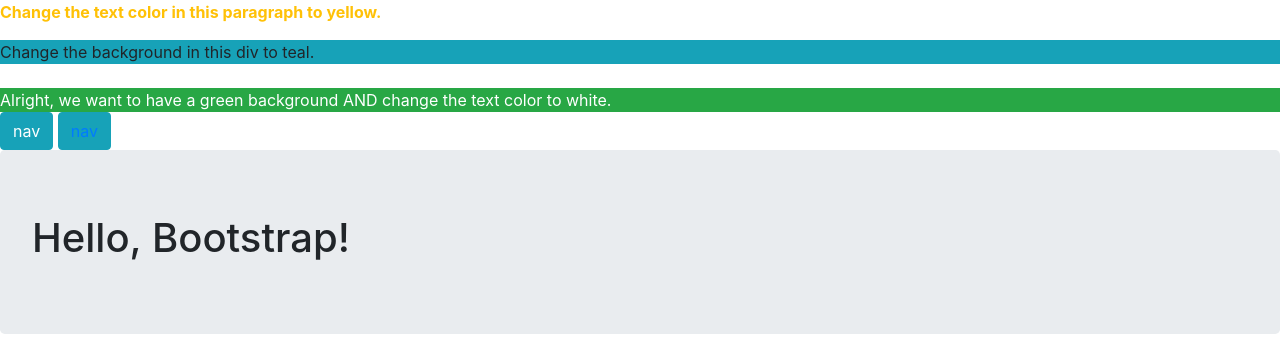
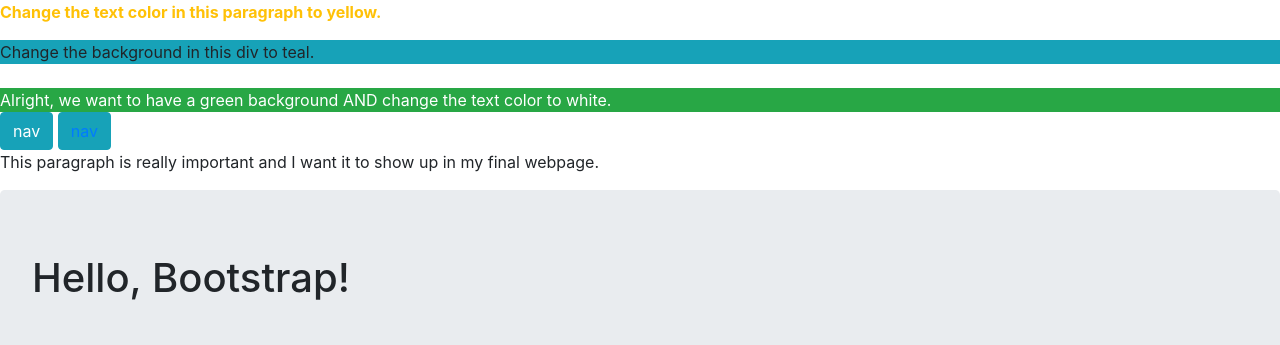
Before and after one commit to camdeputy/glitch-test, a plain HTML site: page index.html in a window 1280 px wide. Shown: the top 345 px of the page. Drawn offline with nearby package versions, Linux system fonts and the light colour scheme.

Commit message:
Adding the important paragraph

```diff
--- a/index.html
+++ b/index.html
@@ -29,6 +29,10 @@
       <a href="nav.html">nav</a>
     </button>
 
+    <p>
+      This paragraph is really important and I want it to show up in my final webpage.
+    </p>
+
   </div>
 
   <div class="jumbotron">
```
